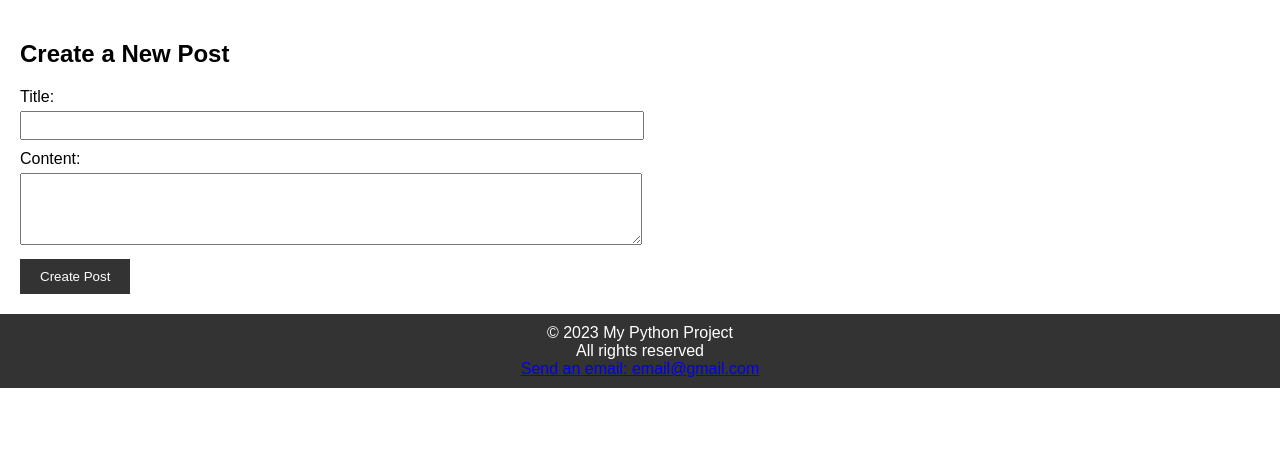
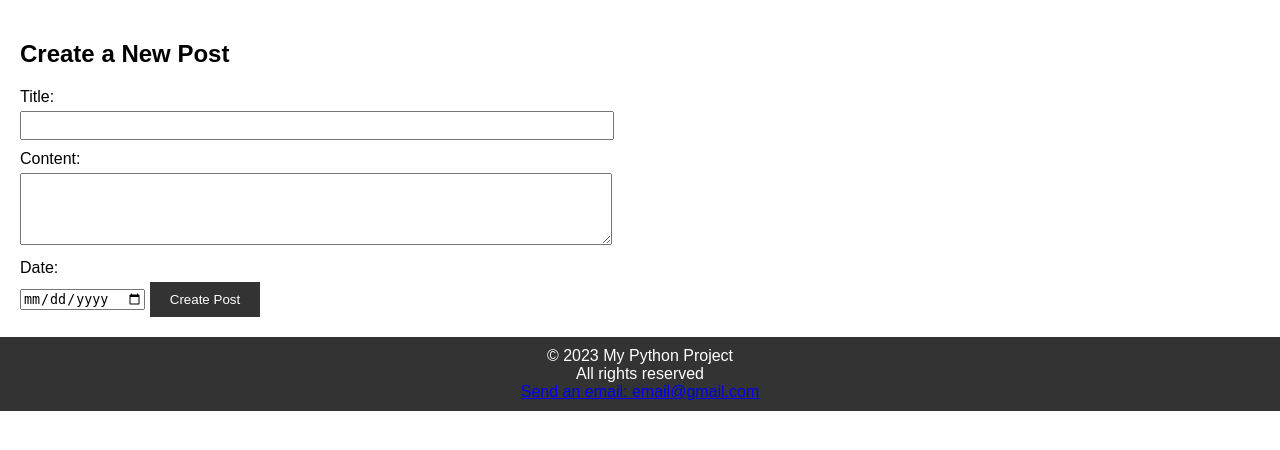
Before and after one commit to ale6885/Python-Assignment, a Flask app: page /post in a window 1280 px wide. Shown: the part 95-545 px from the top of the page. Run offline with Flask 3, Linux system fonts and the light colour scheme.

Commit message:
Dynamic grid, chnages in py and html for date

```diff
--- a/app.py
+++ b/app.py
@@ -1,4 +1,5 @@
 from flask import Flask, render_template, request, redirect, session
+from datetime import datetime
 
 app = Flask(__name__)
 
@@ -17,9 +18,11 @@
 def post():
     title = request.args.get('title')
     content = request.args.get('content')
+    date = request.args.get('date')
     new_post = {
         'title': title,
-        'content': content
+        'content': content,
+        'date': date
     }
     return render_template('post.html', new_post=new_post)
 
@@ -36,15 +39,17 @@
     if request.method == 'POST':
         title = request.form['title']
         content = request.form['content']
-        if title and content:
+        date = request.form['date']  # Get the date from the form
+        if title and content and date:
             post = {
                 'title': title,
-                'content': content
+                'content': content,
+                'date': date
             }
-            blog_posts.append(post)  # Add the post to the list
-             # Redirect to the /post route with the post data in the URL
-            return redirect('/post?title={}&content={}'.format(title, content))
-    return render_template('new_post.html')
+    blog_posts.append(post)  # Add the post to the list
+            # Redirect to the /post route to display the newly created post
+    return redirect('/post')
+    return render_template('new_post.html', today_date=date.today())
 
 if __name__ == '__main__':
     app.run(debug=True)
--- a/static/style.css
+++ b/static/style.css
@@ -87,15 +87,60 @@
     cursor: pointer;
 }
 
+/* CSS Styles for post date */
+.post-date {
+    color: #666;
+    margin-top: 5px;
+  }
+
 /* Grid styles */
 .row {
     display: flex;
     flex-wrap: wrap;
     margin: -10px;
     /* Adjust this margin to control the gap between grid items */
+    max-width: 1200px;
 }
 
 .col {
     flex: 1;
     padding: 10px;
 }
+
+@media (min-width: 768px) {
+    .header {
+      grid-row: 1;
+    }
+
+    .main-section {
+      grid-row: 2;
+    }
+
+    .footer {
+      grid-row: 3;
+    }
+
+    .section-title,
+    .paragraph {
+      grid-row: 2;
+    }
+  }
+
+  @media (min-width: 1024px) {
+    .header {
+      grid-row: 1;
+    }
+
+    .main-section {
+      grid-row: 2;
+    }
+
+    .footer {
+      grid-row: 3;
+    }
+
+    .section-title,
+    .paragraph {
+      grid-row: 2;
+    }
+  }
--- a/templates/index.html
+++ b/templates/index.html
@@ -31,7 +31,8 @@
               <ul id="postsList">
                   {% for post in posts[::-1] %}  {# Reverse the order of posts using [::-1] #}
                   <li>
-                      <h3>{{ post['title'] }}</h3>
+                      <h3>{{ post['date'] }}</h3>
+                      <p>{{ post['title'] }}</p>
                       <p>{{ post['content'] }}</p>
                   </li>
                   {% endfor %}
--- a/templates/post.html
+++ b/templates/post.html
@@ -34,6 +34,8 @@
                     <input type="text" id="title" name="title" required>
                     <label for="content">Content:</label>
                     <textarea id="content" name="content" rows="4" required></textarea>
+                    <label for="date">Date:</label>
+                    <input type="date" id="date" name="date" required>
                     <input type="submit" id="submitBtn" value="Create Post">
                 </form>
             </div>
```
